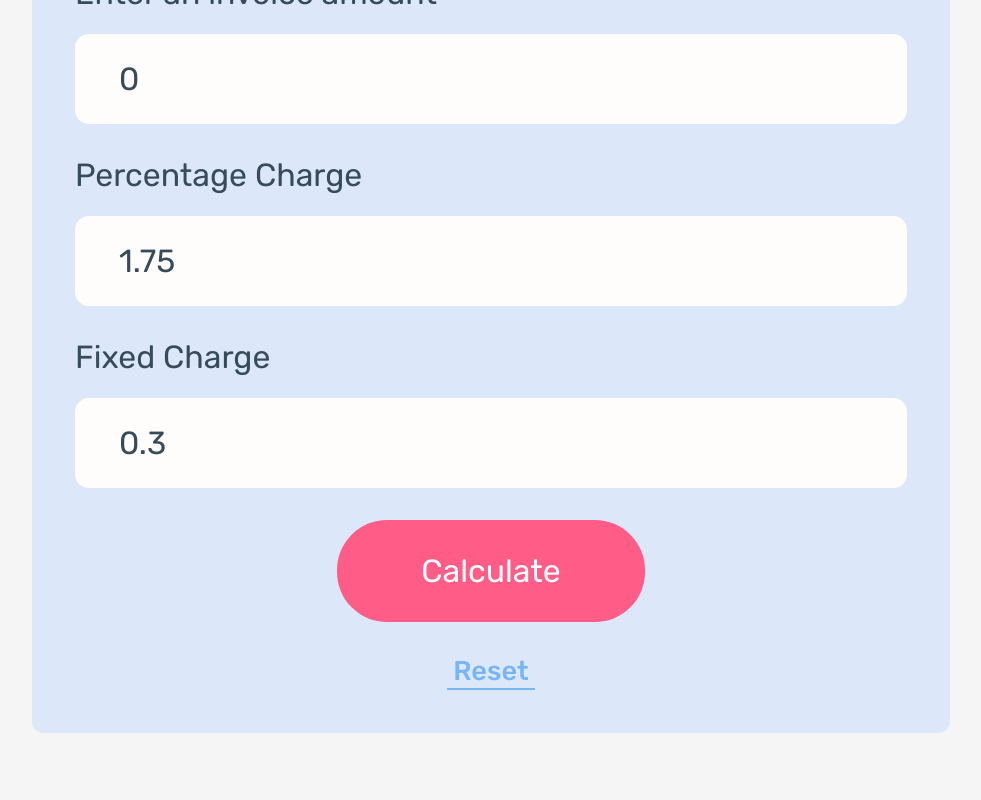
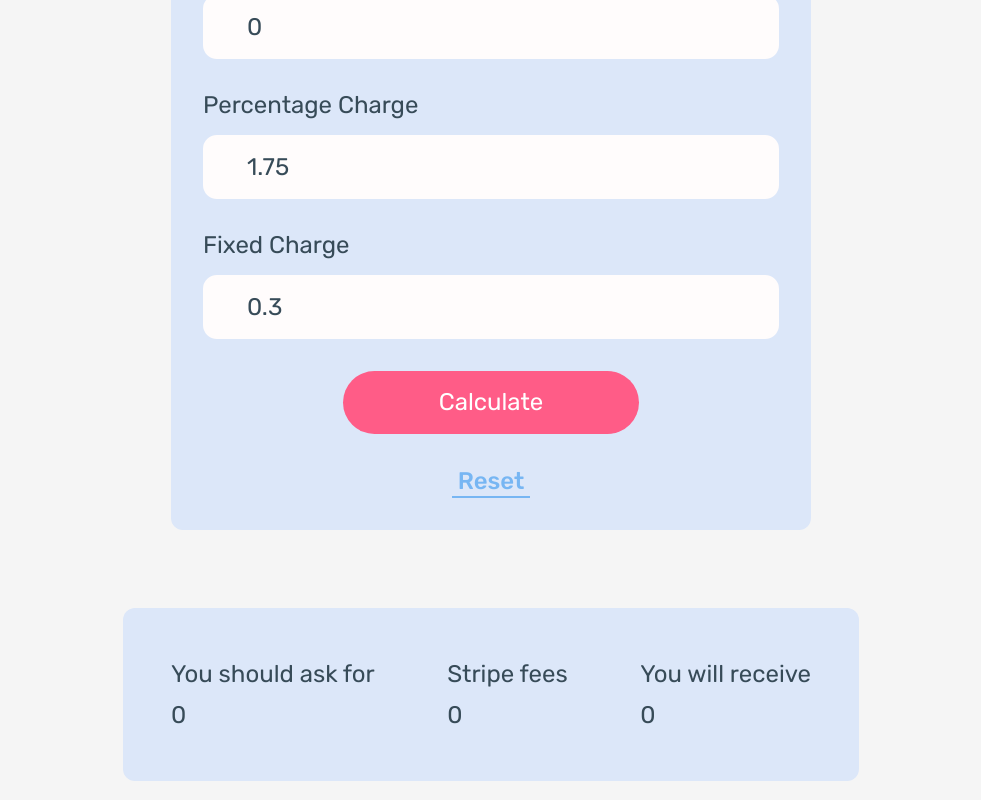
Before and after one commit to gagancodes99/stripe-fee-calculator, a React (Create React App) app: page / in a window 1280 px wide. Shown: the part 1820-2620 px from the top of the page, without its empty margins (149-1130 px from the left). Built offline with nearby package versions, Linux system fonts and the light colour scheme.

Commit message:
responsive design

```diff
--- a/src/sass/styles.scss
+++ b/src/sass/styles.scss
@@ -10,8 +10,16 @@ $white: #ffffff;
 $reset-btn-color: #77b6f3;
 $input-bg-color: #fffcfc;
 
+// font-size
+$base-font-size: 1.5rem;
+$h1-font-size: 3.75rem;
+$h2-font-size: 3.25rem;
+
 .App {
   box-sizing: border-box;
+  margin: 0;
+  padding: 0;
+  width: 100%;
 }
 
 .App-wrapper {
@@ -38,13 +46,15 @@ h2 {
 }
 
 h1 {
-  font-size: 3.75rem;
+  font-size: $h1-font-size;
 }
 h2 {
-  font-size: 3.25rem;
+  font-size: $h2-font-size;
 }
 
 p {
+  font-size: $base-font-size;
+  line-height: 1.7;
   font-weight: 400;
 }
 
@@ -61,10 +71,6 @@ p {
       span {
         color: $primary-color;
       }
-    }
-    p {
-      font-size: 1.5rem;
-      line-height: 1.8;
     }
   }
 }
@@ -100,8 +106,6 @@ p {
       margin-top: 1rem;
     }
     p {
-      font-size: 1.5rem;
-      line-height: 1.8;
       margin-bottom: 2.5rem;
     }
     .svg {
@@ -118,12 +122,13 @@ p {
   flex-direction: column;
   align-items: center;
   .content {
-    width: 100%;
-    max-width: 52rem;
+    width: 98%;
+    max-width: 40rem;
     display: flex;
     flex-direction: column;
     justify-content: center;
     align-items: center;
+    box-sizing: border-box;
     h2 {
       span {
         color: $primary-color;
@@ -143,8 +148,6 @@ p {
       margin-top: 1rem;
     }
     p {
-      font-size: 1.5rem;
-      line-height: 1.7;
       margin-bottom: 2rem;
     }
   }
@@ -156,34 +159,55 @@ p {
   //   }
 
   .sub-content {
-    width: 80%;
-    max-width: 59.5rem;
+    width: 96%;
+    max-width: 46rem;
     display: flex;
     flex-direction: column;
     justify-content: center;
     align-items: center;
+    box-sizing: border-box;
     .calculations {
+      align-self: center;
+      background: #dce7f9;
       width: 100%;
       display: flex;
-      padding: 3.75rem 3.5rem;
+      padding: 3.25rem 6vmin;
+      box-sizing: border-box;
       justify-content: space-between;
-      align-items: center;
-      gap: 10px;
+      gap: 1rem;
       border-radius: 12px;
-      background: #dce7f9;
+      .cal {
+        display: flex;
+        flex-direction: column;
+        justify-content: space-between;
+        box-sizing: border-box;
+
         h3 {
-        font-size: 2rem;
+          font-size: $base-font-size;
           font-weight: 400;
-        margin-bottom: 1rem;
+          margin-bottom: 0.8rem;
+          text-align: left;
+          box-sizing: border-box;
         }
         span {
           // padding-left: 5px;
           font-weight: 400;
           font-family: "Rubik", sans-serif;
-        font-size: 2rem;
+          font-size: $base-font-size;
           color: #374b58;
+          box-sizing: border-box;
         }
       }
+    }
+  }
+}
+@media (max-width: 500px) {
+  .section-fee .sub-content .calculations {
+    flex-direction: column;
+    // align-items: center;
+    // .cal {
+    //   flex-direction: row;
+    // }
   }
 }
 
@@ -192,51 +216,57 @@ p {
   background-color: $cal-color;
   border-radius: 12px;
   width: 100%;
-  display: grid;
-  padding: 2.7rem;
+  display: flex;
+  padding: 2rem;
+  flex-direction: column;
+  box-sizing: border-box;
   margin-bottom: 4.875rem;
   label {
     color: $text-color;
-    font-size: 2rem;
+    font-size: $base-font-size;
     // padding: 0 5px;
-    margin-bottom: 1.375rem;
+    margin-bottom: 1rem;
   }
   input {
     margin-bottom: 2rem;
-    padding: 1.5rem 1.5rem 1.5rem 2.625rem;
+    padding: 1rem 1rem 1rem 2.625rem;
     border: 2px $input-bg-color solid;
     border-radius: 14px;
     background: $input-bg-color;
     outline: none;
     font-family: "Rubik", sans-serif;
-    font-size: 2rem;
+    font-size: $base-font-size;
     font-weight: 400;
     color: $text-color;
+    box-sizing: border-box;
   }
 
   .calculate {
     width: fit-content;
-    margin: 0 auto;
+    // margin: 0 auto;
     color: $white;
-    font-size: 2rem;
+    font-size: $base-font-size;
     border: none;
     border-radius: 50px;
     background: $primary-color;
     margin-bottom: 2rem;
-    padding: 2rem 5.25rem;
+    padding: 1.1rem 12vmin;
     font-weight: 400;
     font-family: "Rubik", sans-serif;
+    box-sizing: border-box;
+    align-self: center;
   }
   .reset {
     border: none;
     background: transparent;
     color: $reset-btn-color;
     font-family: "Rubik", sans-serif;
-    font-size: 1.7rem;
+    font-size: $base-font-size;
     font-weight: 500;
     border-bottom: 2px solid;
     width: fit-content;
     margin: 0 auto;
+    align-self: center;
   }
 }
 
@@ -321,9 +351,7 @@ p {
     padding: 2.4rem 6rem 2.4rem 3rem;
     text-align: left;
     color: $text-color;
-    font-size: 1.5rem;
     font-weight: 300;
-    line-height: 2.8rem;
     &:hover {
       cursor: pointer;
       box-shadow: 5px 12px 54px 0px rgba(0, 0, 0, 0.25);
@@ -341,11 +369,6 @@ p {
     display: block;
   }
 }
-
-// .accordion-item:target .share-section {
-//   width: 100%;
-//   margin-bottom: 2rem;
-// }
 
 .section-share {
   background-color: $bg-color;
@@ -365,7 +388,6 @@ p {
       span {
         color: $primary-color;
       }
-      margin-bottom: 0.5rem;
     }
     .gradient-line {
       width: 108px;
@@ -383,11 +405,10 @@ p {
       width: 100%;
       display: flex;
       align-items: center;
-      justify-content: space-between;
       flex-wrap: wrap;
       font-size: 1rem;
       justify-content: center;
-      gap: 3.6rem;
+      gap: 4vw;
     }
 
     .share-btn img {
@@ -398,34 +419,39 @@ p {
 
 @media (max-width: 768px) {
   .content {
-    padding: 0 2%;
+    padding: 0 5%;
+  }
+  .section-fee .sub-content .calculations {
+    width: 92%;
+    padding: 2.25rem 9vmin;
+  }
+  h1 {
+    font-size: calc($h1-font-size - 60%);
+  }
+  h2 {
+    font-size: calc($h2-font-size - 60%);
+  }
+  p {
+    font-size: calc($base-font-size - 30%);
+  }
+  .input-cont {
+    label,
+    input,
+    .reset,
+    .calculate {
+      font-size: calc($base-font-size - 30%);
     }
   }
-
-// @media (max-width: 378px) {
-//   .App-wrapper {
-//     max-width: 90%;
-//   }
-// }
-
-// .faq {
-//   border: 1px solid #ccc;
-//   margin-bottom: 10px;
-// }
-// .faq h2 {
-//   margin: 0;
-//   padding: 10px;
-//   background-color: #f5f5f5;
-//   cursor: pointer;
-// }
-// .faq p {
-//   margin: 0;
-//   padding: 10px;
-//   display: none;
-// }
-// .faq h2.active {
-//   background-color: #000;
-// }
-// .faq h2.active + p {
-//   display: block;
-// }
+  .accordion-item .accordion-link {
+    font-size: calc(1.2rem);
+  }
+  .section-fee .sub-content .calculations .cal {
+    h3,
+    span {
+      font-size: calc($base-font-size - 30%);
+    }
+  }
+  .section-share .content .share-btn img {
+    width: 2.25rem;
+  }
+}
```
Lines whose indentation alone changed are shown as unchanged.
